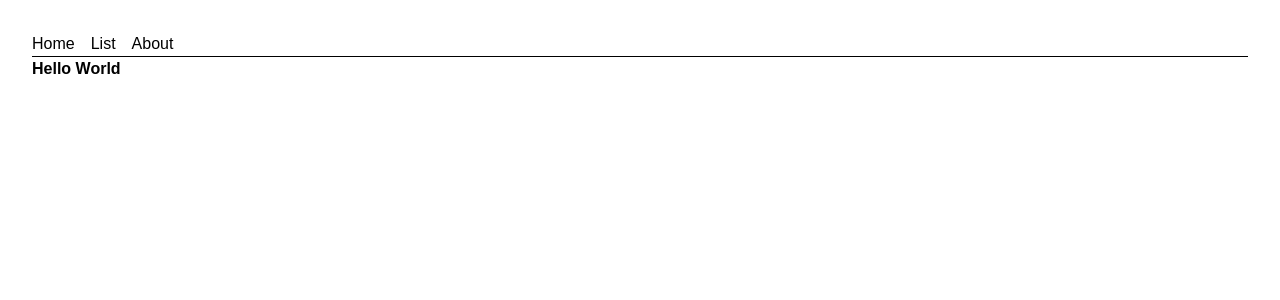
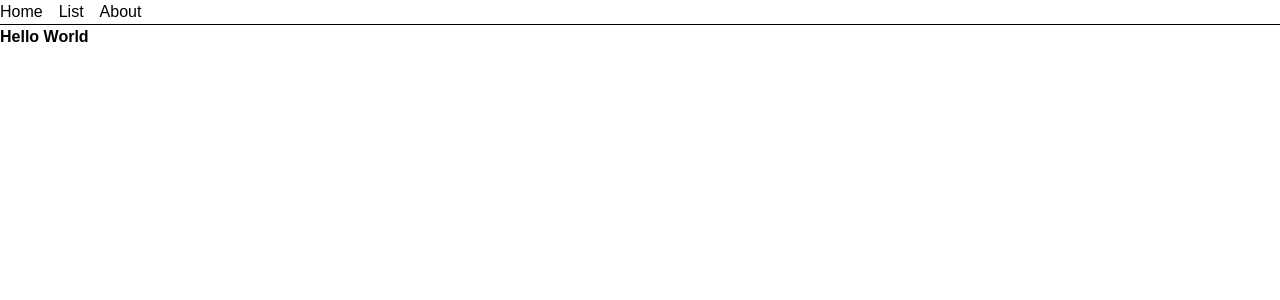
Before and after one commit to zakiyul/kopi-jalanan, a Next.js app: page / in a window 1280 px wide. Shown: the top 300 px of the page. Built offline with nearby package versions, Linux system fonts and the light colour scheme.

Commit message:
add kopi page

```diff
--- /dev/null
+++ b/app/kopi/page.tsx
@@ -0,0 +1,7 @@
+export default function Kopi(){
+    return (
+        <>
+            <strong>Halaman Kopi</strong>
+        </>
+    )
+}
--- a/app/page.tsx
+++ b/app/page.tsx
@@ -1,6 +1,6 @@
 export default function Page(){
   return (
-    <div className="p-8">
+    <>
       <nav>
         <ul style={{ display:'flex', gap:'16px' }}>
           <li>Home</li>
@@ -12,6 +12,6 @@ export default function Page(){
       <div>
         <strong>Hello World</strong>
       </div>
-    </div>
+    </>
   )
 }
```
